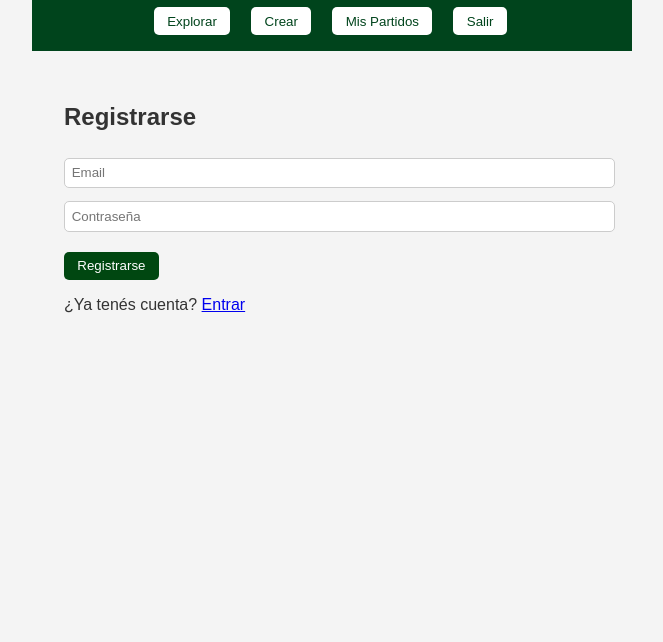
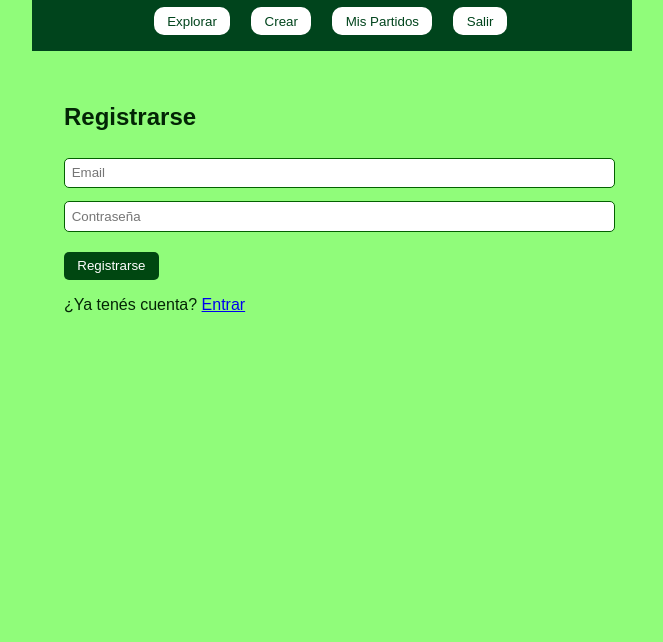
Before and after one commit to JoaquinCappa/mipotrero-partidos, a plain HTML site: page index.html in a window 1280 px wide. Shown: the part 158-800 px from the top of the page, without its empty margins (308-971 px from the left). Drawn offline with Linux system fonts and the light colour scheme; no server answers.

Commit message:
Update style.css

```diff
--- a/style.css
+++ b/style.css
@@ -3,8 +3,8 @@ body {
   font-family: Arial, sans-serif;
   margin: 0;
   padding: 0;
-  background-color: #f4f4f4;
-  color: #333;
+  background-color: #90fc7a;
+  color: #032505;
 }
 header {
   background-color: #00441c;
@@ -22,7 +22,7 @@ nav button {
   color: #00441c;
   border: none;
   cursor: pointer;
-  border-radius: 5px;
+  border-radius: 10px;
 }
 main {
   padding: 2em;
@@ -33,7 +33,7 @@ input, textarea {
   width: 100%;
   padding: 0.5em;
   margin: 0.5em 0;
-  border: 1px solid #ccc;
+  border: 1px solid #036100;
   border-radius: 5px;
 }
 button {
@@ -49,7 +49,7 @@ button {
   margin-top: 1em;
 }
 .partido {
-  background-color: white;
+  background-color: #90fc7a;
   padding: 1em;
   margin: 0.5em 0;
   border-radius: 5px;
```
